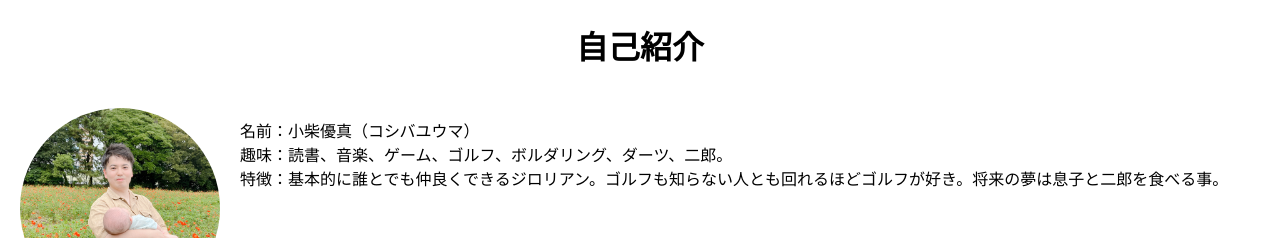
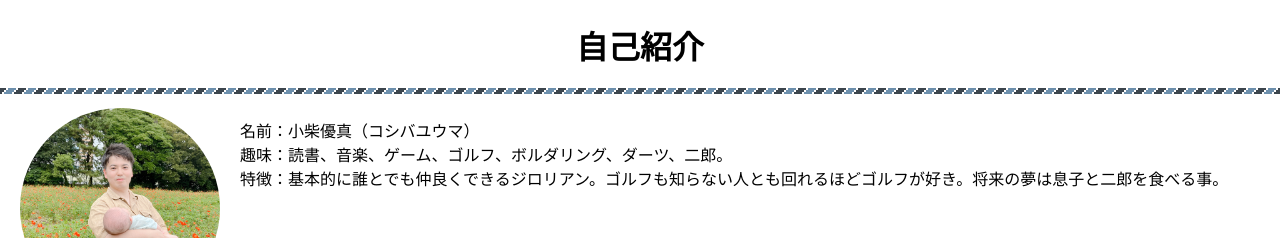
Before and after one commit to motipapa/-, a plain HTML site: page index.html in a window 1280 px wide. Shown: the part 892-1130 px from the top of the page. Drawn offline with Linux system fonts and the light colour scheme.

Commit message:
Update stylesheet.css

```diff
--- a/stylesheet.css
+++ b/stylesheet.css
@@ -52,7 +52,7 @@ img {
 .moji{
   margin: 0 0 0 0;
   padding: 30px 10px 50px 20px;
-  background-image: url(../images/menu-bg.png);
+  background-image: url(https://github.com/motipapa/-/blob/main/menu-bg.png?raw=true);
   background-repeat: repeat-x;
 }
 
```
